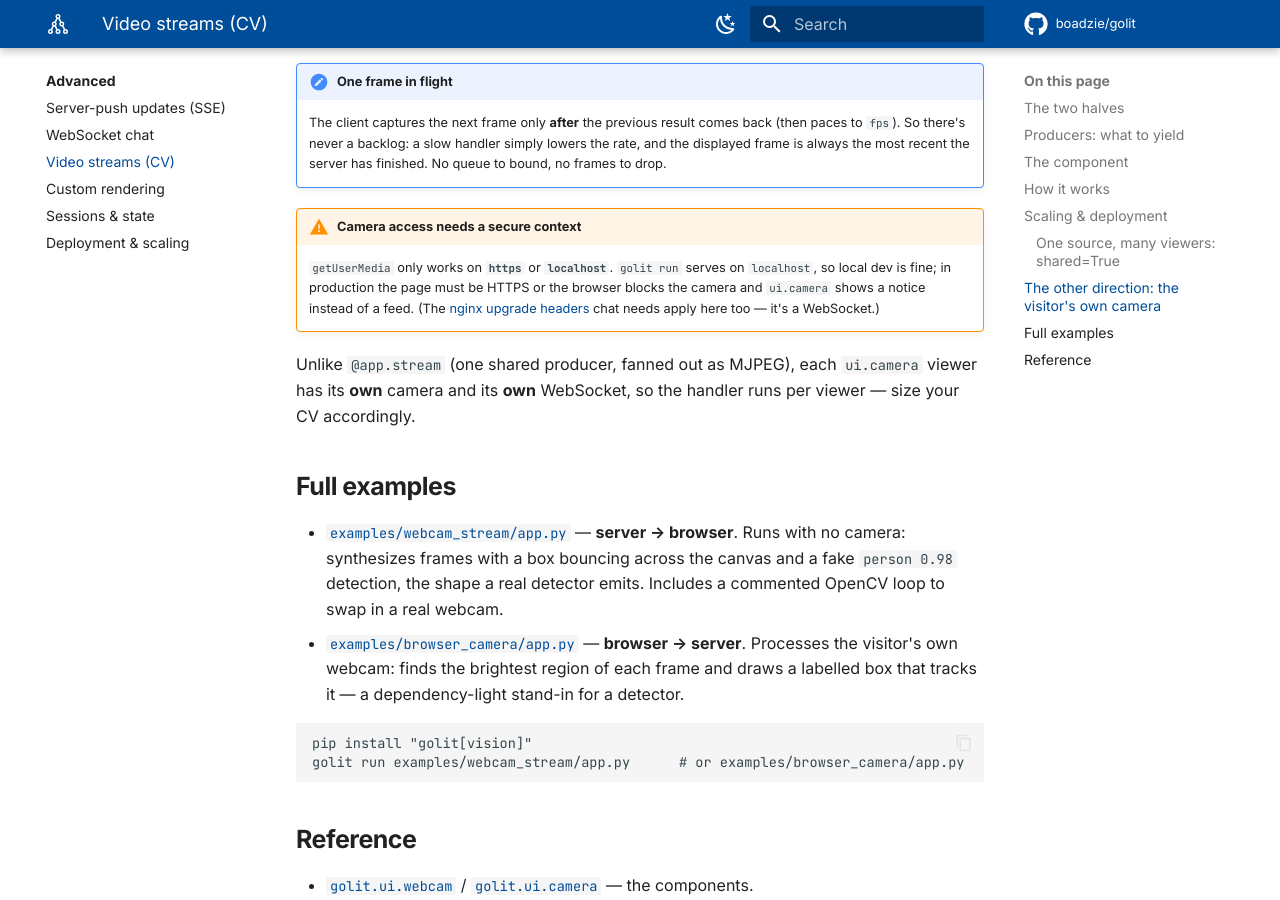
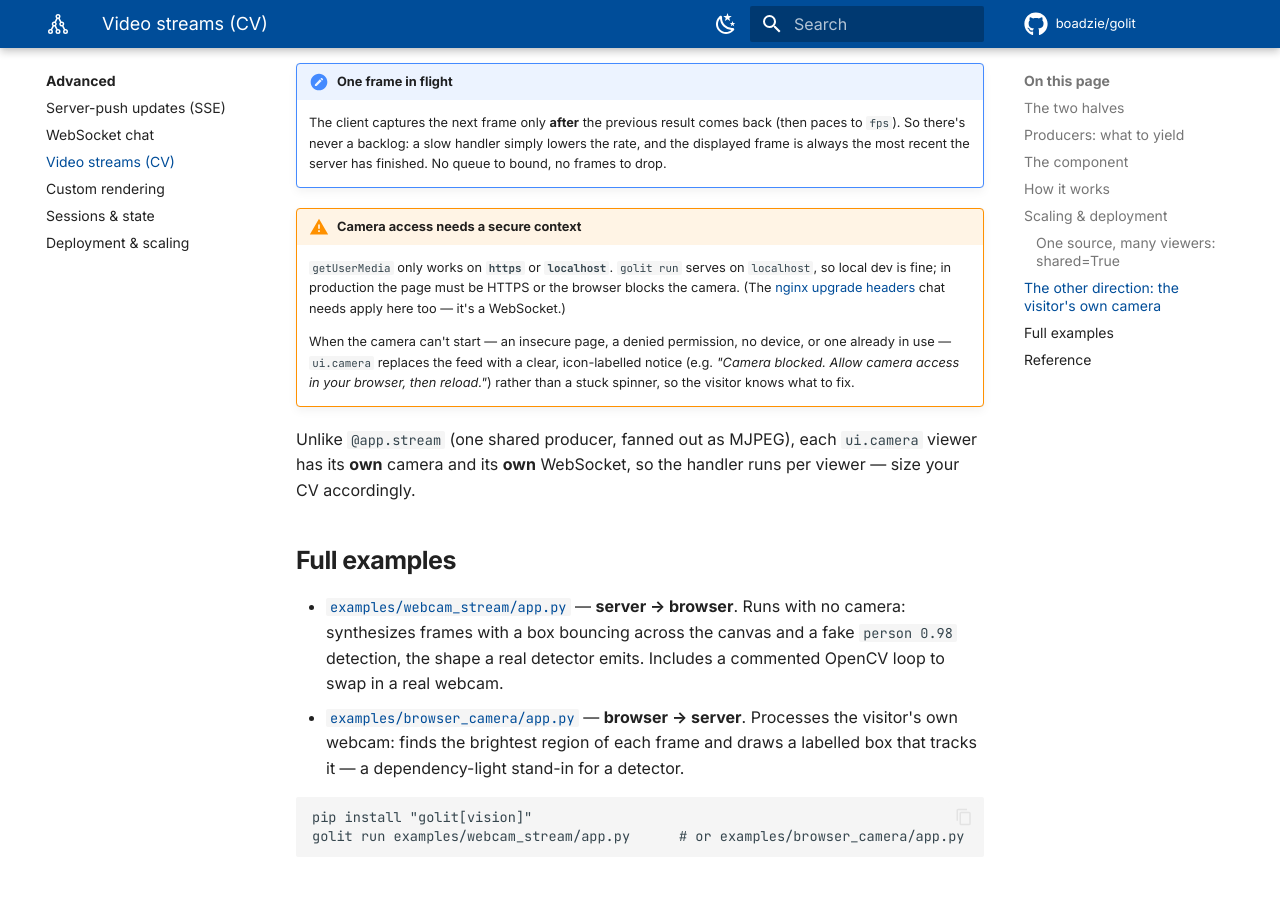
Before and after one commit to Boadzie/golit, an MkDocs documentation site: the page built from docs/advanced/video-streams.md, in a window 1280 px wide and 900 px high, scrolled down 5147 px. Built offline with MkDocs 1.6.1 and Material for MkDocs 9.7.7, drawn with Linux system fonts in a browser that asks for light colours; comment, search, counter and statistics services are not loaded.

Commit message:
docs(streaming): note ui.camera's blocked-camera notice

```diff
--- a/docs/advanced/video-streams.md
+++ b/docs/advanced/video-streams.md
@@ -179,7 +179,9 @@ ui.camera(name, *, title=None, height=384, width=640, fps=12, quality=0.6)
     The client captures the next frame only **after** the previous result comes back (then paces to `fps`). So there's never a backlog: a slow handler simply lowers the rate, and the displayed frame is always the most recent the server has finished. No queue to bound, no frames to drop.
 
 !!! warning "Camera access needs a secure context"
-    `getUserMedia` only works on **`https`** or **`localhost`**. `golit run` serves on `localhost`, so local dev is fine; in production the page must be HTTPS or the browser blocks the camera and `ui.camera` shows a notice instead of a feed. (The [nginx upgrade headers](websockets.md#scaling) chat needs apply here too — it's a WebSocket.)
+    `getUserMedia` only works on **`https`** or **`localhost`**. `golit run` serves on `localhost`, so local dev is fine; in production the page must be HTTPS or the browser blocks the camera. (The [nginx upgrade headers](websockets.md#scaling) chat needs apply here too — it's a WebSocket.)
+
+    When the camera can't start — an insecure page, a denied permission, no device, or one already in use — `ui.camera` replaces the feed with a clear, icon-labelled notice (e.g. *"Camera blocked. Allow camera access in your browser, then reload."*) rather than a stuck spinner, so the visitor knows what to fix.
 
 Unlike `@app.stream` (one shared producer, fanned out as MJPEG), each `ui.camera` viewer has its **own** camera and its **own** WebSocket, so the handler runs per viewer — size your CV accordingly.
 
```
